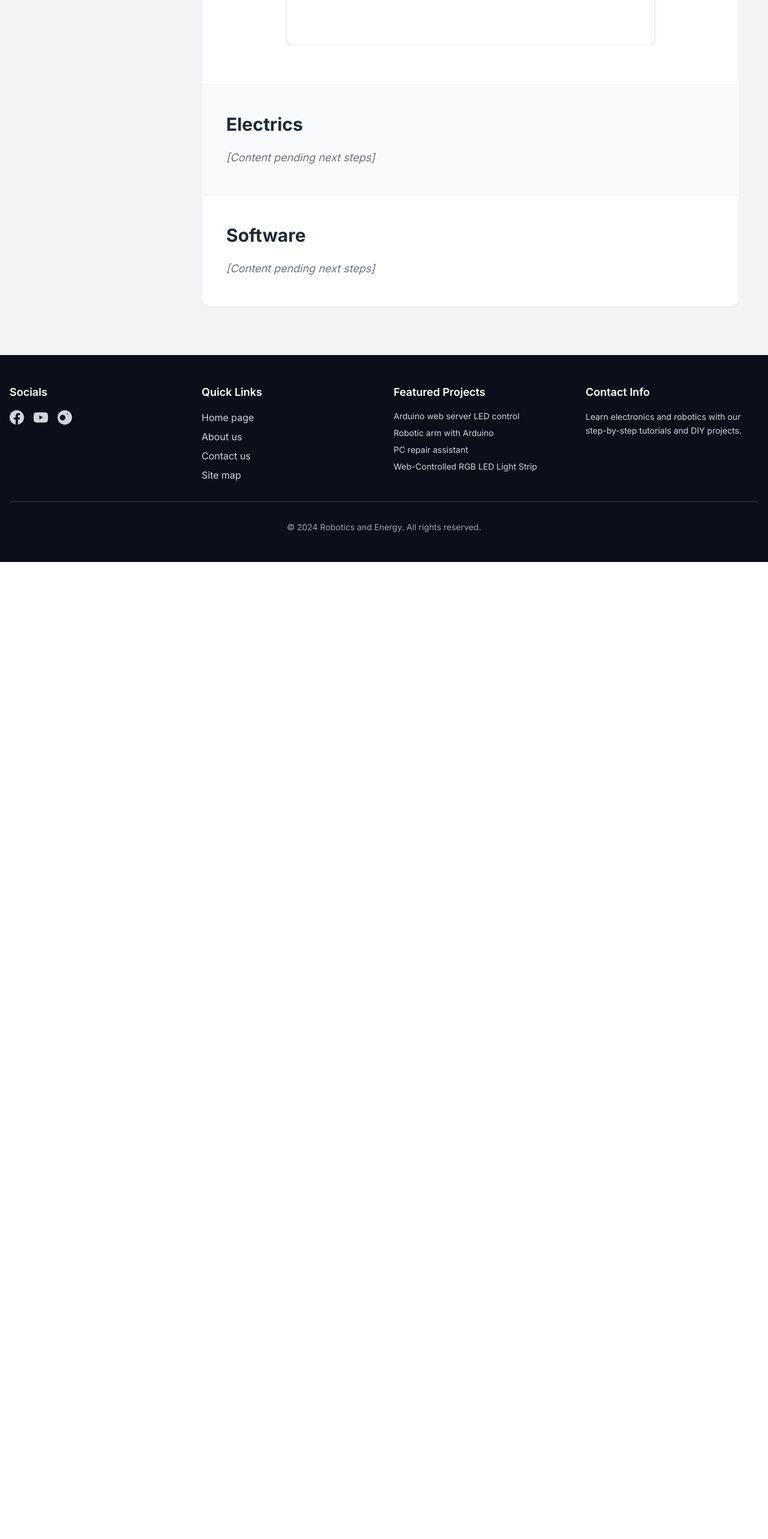
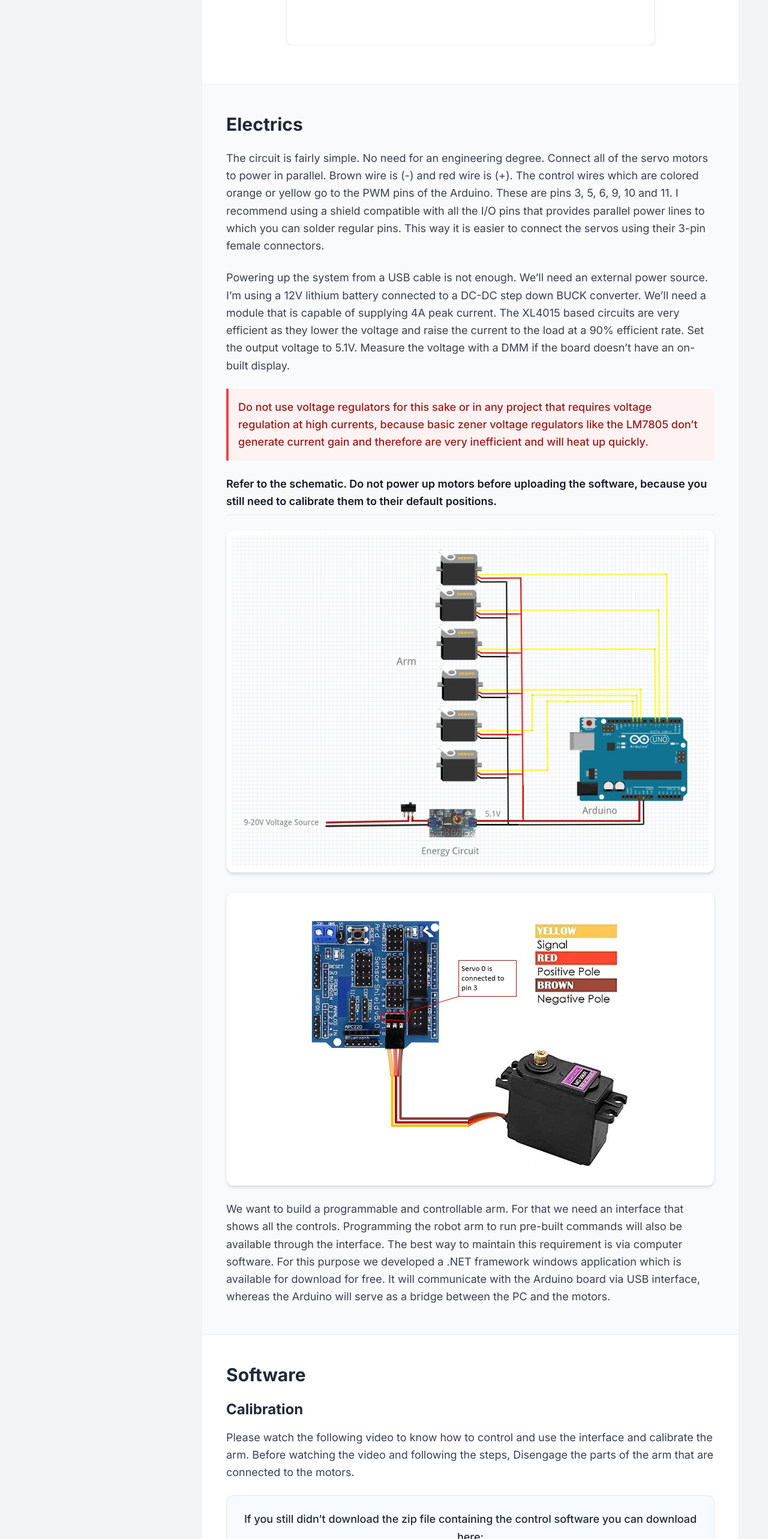
Before and after one commit to Korner-san/RoboticsAndEnergy, a Next.js app: page /projects/arduino-projects/robotic-arm in a window 1280 px wide. Shown: the part 4270-6836 px from the top of the page at 60% size. Before the commit the page ends 5207 px from the top, so only its background shows below. Built offline with nearby package versions, Linux system fonts and the light colour scheme.

Commit message:
Complete robotic arm project page content with electrics and software sections

```diff
--- a/app/projects/arduino-projects/robotic-arm/page.tsx
+++ b/app/projects/arduino-projects/robotic-arm/page.tsx
@@ -192,11 +192,86 @@ const RoboticArmPage: React.FC = () => {
               </Section>
 
               <Section id="electrics" title="Electrics" isEven={true}>
-                <p className="text-gray-500 italic text-lg">[Content pending next steps]</p>
+                <div className="space-y-6 text-lg text-gray-700 leading-relaxed">
+                  <p>
+                    The circuit is fairly simple. No need for an engineering degree. Connect all of the servo motors to power in parallel. Brown wire is (-) and red wire is (+). The control wires which are colored orange or yellow go to the PWM pins of the Arduino. These are pins 3, 5, 6, 9, 10 and 11. I recommend using a shield compatible with all the I/O pins that provides parallel power lines to which you can solder regular pins. This way it is easier to connect the servos using their 3-pin female connectors.
+                  </p>
+                  <p>
+                    Powering up the system from a USB cable is not enough. We’ll need an external power source. I’m using a 12V lithium battery connected to a DC-DC step down BUCK converter. We’ll need a module that is capable of supplying 4A peak current. The XL4015 based circuits are very efficient as they lower the voltage and raise the current to the load at a 90% efficient rate. Set the output voltage to 5.1V. Measure the voltage with a DMM if the board doesn’t have an on-built display.
+                  </p>
+                  <div className="bg-red-50 border-l-4 border-red-500 p-4 rounded-r-lg my-6">
+                    <p className="text-red-800 font-medium m-0">
+                      Do not use voltage regulators for this sake or in any project that requires voltage regulation at high currents, because basic zener voltage regulators like the LM7805 don’t generate current gain and therefore are very inefficient and will heat up quickly.
+                    </p>
+                  </div>
+                  <p className="font-semibold text-gray-900 border-b border-gray-200 pb-2 mb-6">
+                    Refer to the schematic. Do not power up motors before uploading the software, because you still need to calibrate them to their default positions.
+                  </p>
+
+                  <div className="grid grid-cols-1 gap-8 mt-10 mb-8">
+                    <div className="rounded-xl overflow-hidden shadow-md border border-gray-100 flex justify-center bg-white p-2">
+                      <img src="/images/2021/01/Robotic-arm-pdf.jpeg" alt="Robotic arm schematic" className="max-w-full h-auto rounded-lg" />
+                    </div>
+                    <div className="rounded-xl overflow-hidden shadow-md border border-gray-100 flex justify-center bg-white p-2">
+                      <img src="/images/2023/03/WhatsApp-Image-2023-03-10-at-22.52.55.jpeg" alt="XL4015 DC-DC converter setup" className="max-w-full h-auto rounded-lg" />
+                    </div>
+                  </div>
+
+                  <p>
+                    We want to build a programmable and controllable arm. For that we need an interface that shows all the controls. Programming the robot arm to run pre-built commands will also be available through the interface. The best way to maintain this requirement is via computer software. For this purpose we developed a .NET framework windows application which is available for download for free. It will communicate with the Arduino board via USB interface, whereas the Arduino will serve as a bridge between the PC and the motors.
+                  </p>
+                </div>
               </Section>
 
               <Section id="software" title="Software" isEven={false}>
-                <p className="text-gray-500 italic text-lg">[Content pending next steps]</p>
+                <h3 className="text-2xl font-bold text-gray-800 mb-4">Calibration</h3>
+                <div className="space-y-6 text-lg text-gray-700 leading-relaxed">
+                  <p>
+                    Please watch the following video to know how to control and use the interface and calibrate the arm. Before watching the video and following the steps, Disengage the parts of the arm that are connected to the motors.
+                  </p>
+                  <div className="bg-blue-50/50 p-6 rounded-xl border border-blue-100 shadow-sm text-center my-8">
+                    <p className="mb-4 text-gray-800 font-medium">If you still didn’t download the zip file containing the control software you can download here:</p>
+                    <a href="/Release.zip" download className="inline-block px-8 py-3 bg-[#70CDE2] text-white font-bold rounded-lg shadow-md hover:bg-blue-500 hover:shadow-lg transition-all duration-300 transform hover:-translate-y-1">Control software</a>
+                  </div>
+
+                  <div className="relative w-full aspect-video rounded-xl overflow-hidden my-10 shadow-lg">
+                    <iframe
+                      className="absolute top-0 left-0 w-full h-full"
+                      src="https://www.youtube.com/embed/SXH7MUGvf7g"
+                      title="Calibration video player"
+                      allow="accelerometer; autoplay; clipboard-write; encrypted-media; gyroscope; picture-in-picture"
+                      allowFullScreen
+                    ></iframe>
+                  </div>
+
+                  <p>
+                    Release the 4 screws that are holding the servo disks of all motors. After uploading the code to the Arduino UNO board you can connect the motors and it will rotate them to their default positions. Run “Robot arm control” program, select the Serial PORT COM. See the video on how to calibrate the arm and then you can fasten all of the screws again after positioning the entire limb according to the video. After that, carefully try to move each motor a few degrees just to see if it’s moving the related part to the predicted direction. Make sure that the limits of the motors reach their physical boarders.
+                  </p>
+
+                  <div className="bg-gray-800 text-gray-100 p-6 rounded-xl shadow-inner my-8">
+                    <h4 className="font-mono text-xl text-[#70CDE2] mb-6 text-center">The default positions of the arm at power-on are:</h4>
+                    <ul className="font-mono space-y-2 grid grid-cols-2 sm:grid-cols-3 gap-4 text-center">
+                      <li className="bg-gray-900 py-3 rounded-lg border border-gray-700">servo 0: <span className="text-green-400 font-bold ml-2">90</span></li>
+                      <li className="bg-gray-900 py-3 rounded-lg border border-gray-700">servo 1: <span className="text-green-400 font-bold ml-2">120</span></li>
+                      <li className="bg-gray-900 py-3 rounded-lg border border-gray-700">servo 2: <span className="text-green-400 font-bold ml-2">90</span></li>
+                      <li className="bg-gray-900 py-3 rounded-lg border border-gray-700">servo 3: <span className="text-green-400 font-bold ml-2">120</span></li>
+                      <li className="bg-gray-900 py-3 rounded-lg border border-gray-700">servo 4: <span className="text-green-400 font-bold ml-2">120</span></li>
+                      <li className="bg-gray-900 py-3 rounded-lg border border-gray-700">servo 5: <span className="text-green-400 font-bold ml-2">0</span></li>
+                    </ul>
+                  </div>
+
+                  <p>
+                    The Arduino is used only to get USB frames sent from the PC an navigate the motors of that drive the arm accordingly. It will obey the following algorithm:
+                  </p>
+
+                  <div className="rounded-xl overflow-hidden mt-8 mb-4 flex justify-center shadow-lg border border-gray-100">
+                    <img
+                      src="/images/2021/01/Screenshot_1.jpg"
+                      alt="Algorithm Flowchart"
+                      className="max-w-full h-auto rounded-xl"
+                    />
+                  </div>
+                </div>
               </Section>
 
             </div>
```
